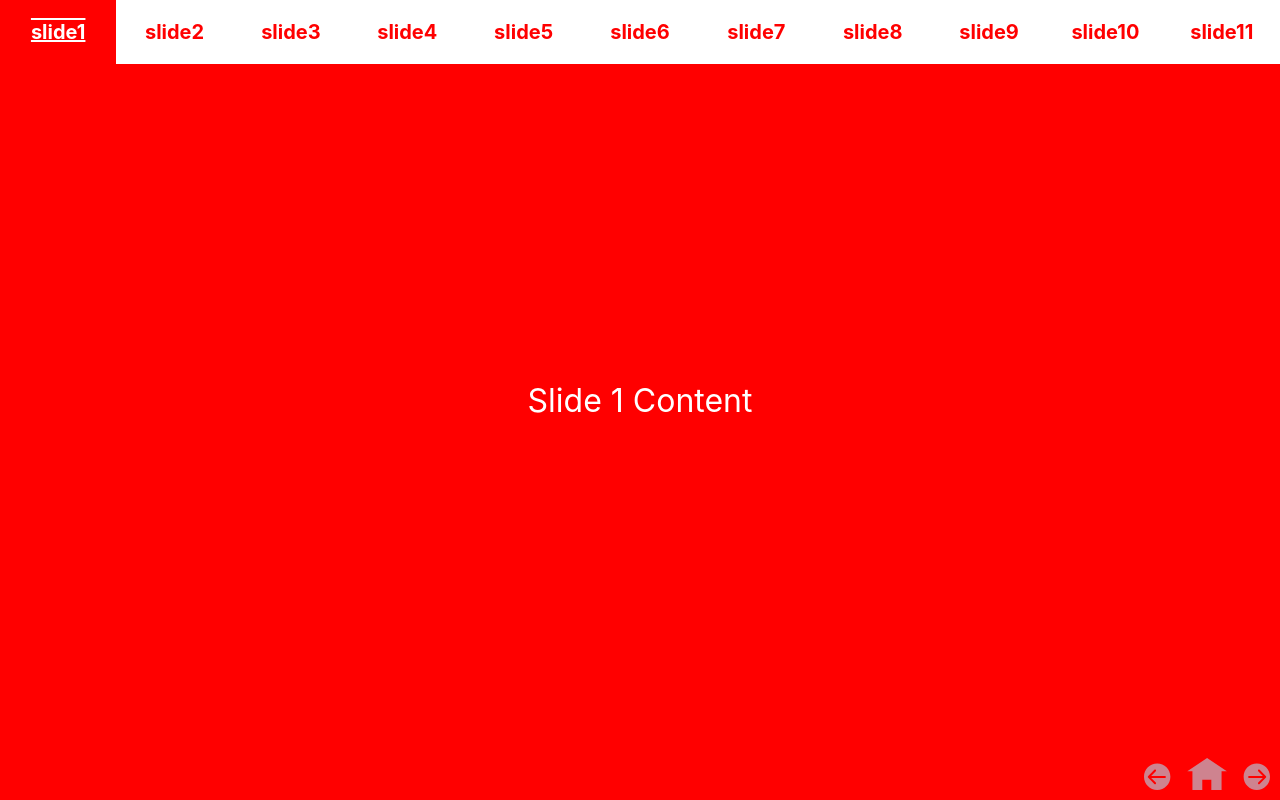
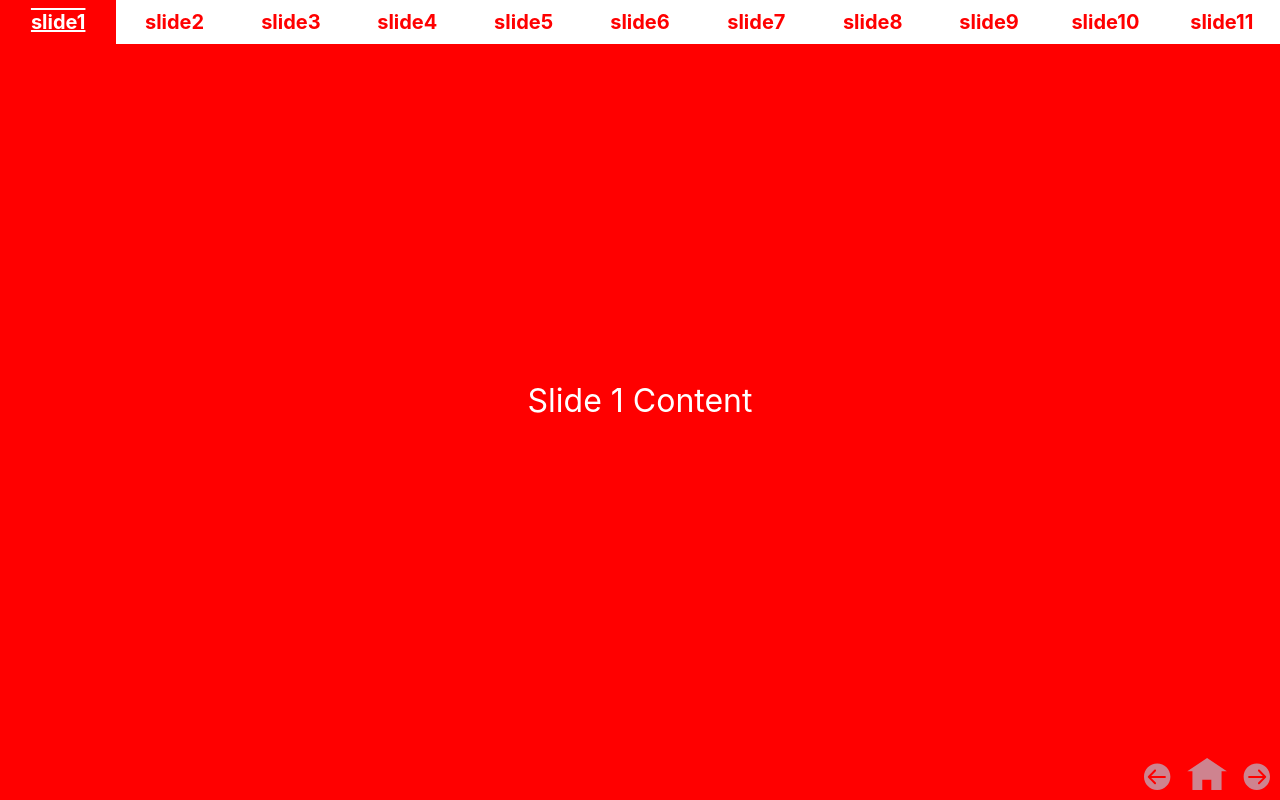
Before and after one commit to dailybruin/opinion-24-25, a React (Create React App) app: page / in a window 1280 px wide. Built offline with nearby package versions, Linux system fonts and the light colour scheme; the HTML template or start-up script is replaced by a standard one.

Commit message:
adjusted navbar to be skinner

```diff
--- a/src/components/Nav.js
+++ b/src/components/Nav.js
@@ -23,7 +23,8 @@ const Container = styled("div")`
 
 const Section = styled("a")`
   width: 100%;
-  padding: 1em 0;
+  // padding: 1em 0;
+  padding: 0.5em 0;
   color: ${({ isCurrentSlide, textColor, bgColor }) => isCurrentSlide ? textColor : bgColor};
   background-color: ${({ isCurrentSlide, textColor, bgColor }) => isCurrentSlide ? bgColor : textColor};
   text-decoration: none;
```
